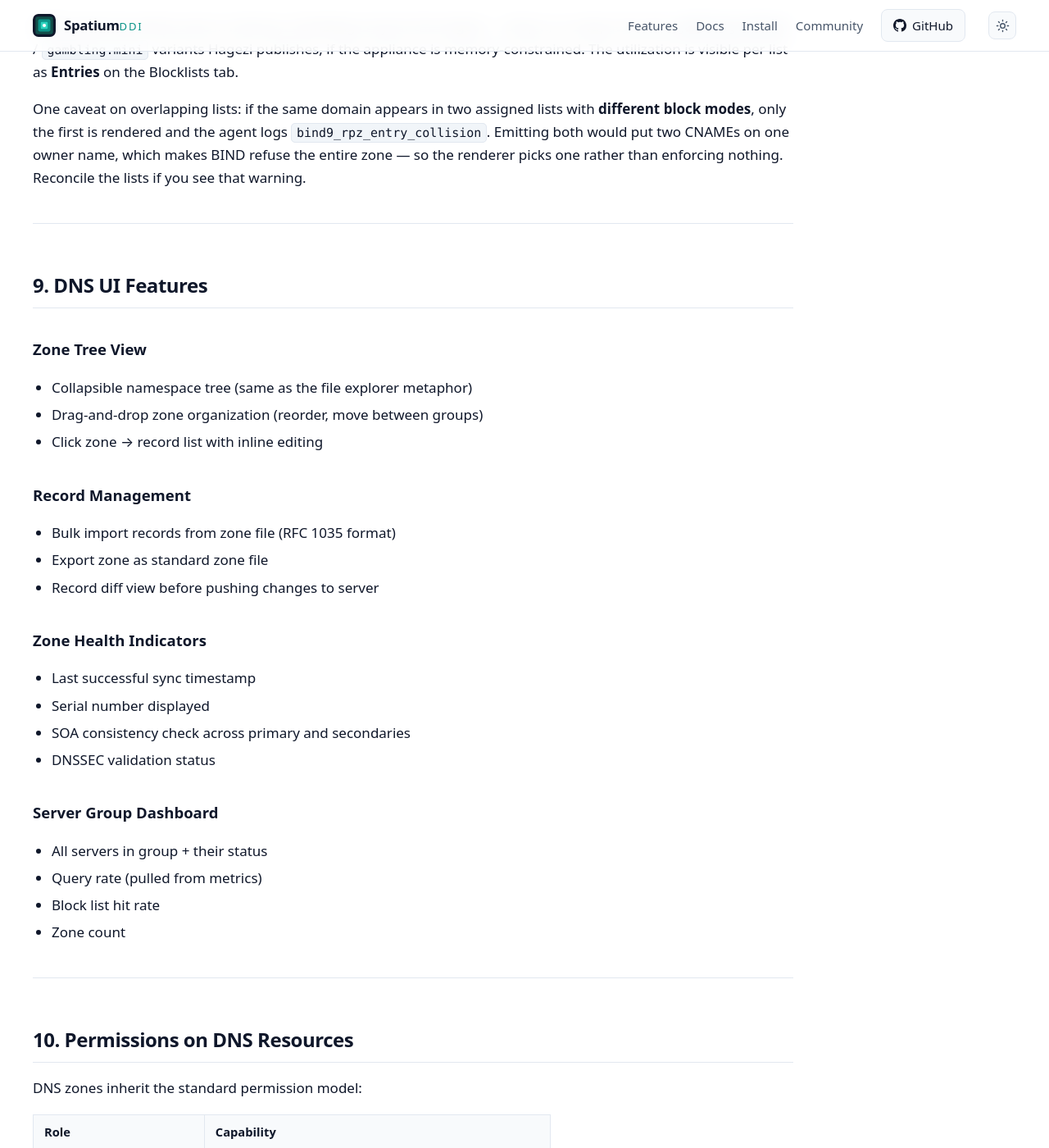
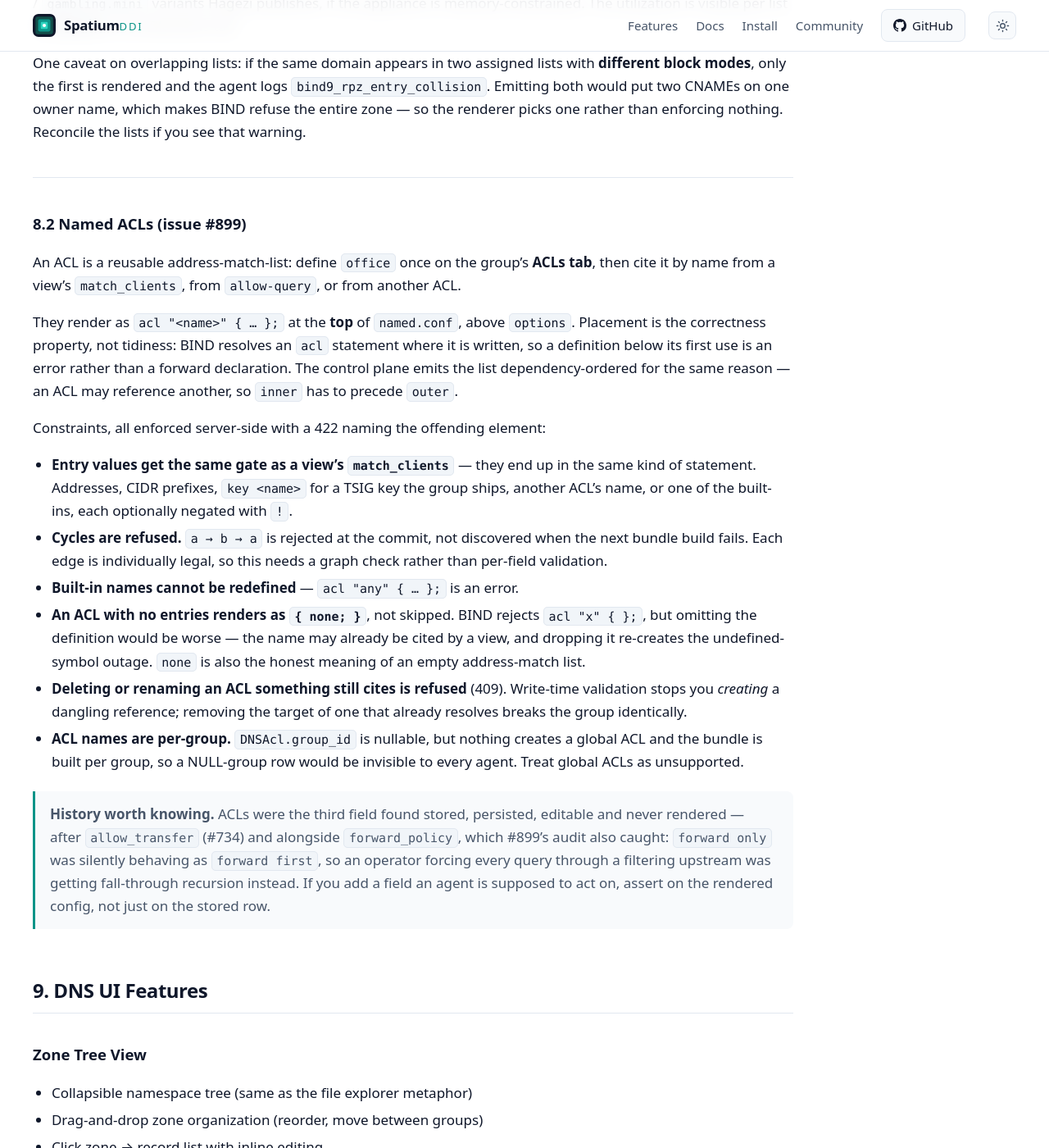
Before and after one commit to spatiumddi/spatiumddi.github.io, a Jekyll site: the page built from features/DNS.md, in a window 1280 px wide and 1400 px high, scrolled down 27298 px. Shown: the whole window at 82% size. Built offline with Jekyll 4.4.1, drawn with Linux system fonts in a browser that asks for light colours; our own code applies the rules of GitHub Pages for plain Markdown files; some of the changed text lies outside the part shown.

Commit message:
docs: publish main@a5aa9c3
Mirrored from spatiumddi/spatiumddi@a5aa9c359d5b6901d97fbede30104ae2255e9b12 by the docs-publish workflow. Do not edit this repository directly.

```diff
--- a/features/DNS.md
+++ b/features/DNS.md
@@ -660,9 +660,9 @@ everywhere" means in practice. It shipped with the split-horizon work in
 unreachable from the product despite being fully implemented underneath.
 
 A **view** is a set of clients, identified by source address. `match_clients`
-is a BIND address-match-list: addresses, CIDR prefixes, or one of `any` /
-`none` / `localhost` / `localnets`, each optionally negated with a leading
-`!`. Views are evaluated in `order`
+is a BIND address-match-list: addresses, CIDR prefixes, a named ACL from
+the ACLs tab, or one of `any` / `none` / `localhost` / `localnets`, each
+optionally negated with a leading `!`. Views are evaluated in `order`
 (low first) and a client is served by the **first** view it matches, so
 the catch-all belongs last.
 
@@ -701,18 +701,14 @@ view "guest" {
   `zone {}` alongside views, so once one view exists every zone is served
   from inside a view. Zones with no view of their own render into all of
   them.
-- **Named ACLs are not accepted in `match_clients` yet.** A `DNSAcl` row is
-  stored, listed and editable on the ACLs tab, and the config bundle even
-  carries an `acls` block — but only as `{id, name}`, and the DNS agent's
-  BIND9 renderer never reads it or emits an `acl {};` stanza. (The
-  control-plane template that does render one has no production caller.) A
-  view referencing an ACL by name would therefore reach a server with that
-  symbol undefined, `named-checkconf` would fail, and the agent would
-  decline the whole bundle — so the group stops converging entirely, not
-  just that view. The API rejects it with a 422 saying so. Use the
-  prefixes directly until the agent renders ACL definitions ([#899](https://github.com/spatiumddi/spatiumddi/issues/899)).
+- **Named ACLs work in `match_clients`** as of
+  [#899](https://github.com/spatiumddi/spatiumddi/issues/899). Before that
+  a `DNSAcl` row was stored, listed and editable and applied to nothing —
+  the bundle carried `{id, name}` with no entries and the agent emitted no
+  `acl {}` stanza — so a view citing one left an undefined symbol and the
+  group stopped converging. See §8.2.
 - **`match_clients` and the view name are validated server-side**
-  (`app/services/dns/view_validation.py`). Both are interpolated verbatim
+  (`app/services/dns/named_conf_validation.py`). Both are interpolated verbatim
   into `named.conf`, and the name additionally becomes a directory on the
   agent, so a malformed prefix, an undefined ACL or TSIG key name, or a
   name containing a path separator is rejected with a 422 naming the
@@ -878,6 +874,50 @@ entire zone — so the renderer picks one rather than enforcing nothing.
 Reconcile the lists if you see that warning.
 
 ---
+
+### 8.2 Named ACLs (issue #899)
+
+An ACL is a reusable address-match-list: define `office` once on the group's
+**ACLs tab**, then cite it by name from a view's `match_clients`, from
+`allow-query`, or from another ACL.
+
+They render as `acl "<name>" { … };` at the **top** of `named.conf`, above
+`options`. Placement is the correctness property, not tidiness: BIND
+resolves an `acl` statement where it is written, so a definition below its
+first use is an error rather than a forward declaration. The control plane
+emits the list dependency-ordered for the same reason — an ACL may
+reference another, so `inner` has to precede `outer`.
+
+Constraints, all enforced server-side with a 422 naming the offending
+element:
+
+- **Entry values get the same gate as a view's `match_clients`** — they end
+  up in the same kind of statement. Addresses, CIDR prefixes, `key <name>`
+  for a TSIG key the group ships, another ACL's name, or one of the
+  built-ins, each optionally negated with `!`.
+- **Cycles are refused.** `a → b → a` is rejected at the commit, not
+  discovered when the next bundle build fails. Each edge is individually
+  legal, so this needs a graph check rather than per-field validation.
+- **Built-in names cannot be redefined** — `acl "any" { … };` is an error.
+- **An ACL with no entries renders as `{ none; }`**, not skipped. BIND
+  rejects `acl "x" { };`, but omitting the definition would be worse — the
+  name may already be cited by a view, and dropping it re-creates the
+  undefined-symbol outage. `none` is also the honest meaning of an empty
+  address-match list.
+- **Deleting or renaming an ACL something still cites is refused** (409).
+  Write-time validation stops you *creating* a dangling reference; removing
+  the target of one that already resolves breaks the group identically.
+- **ACL names are per-group.** `DNSAcl.group_id` is nullable, but nothing
+  creates a global ACL and the bundle is built per group, so a NULL-group
+  row would be invisible to every agent. Treat global ACLs as unsupported.
+
+> **History worth knowing.** ACLs were the third field found stored,
+> persisted, editable and never rendered — after `allow_transfer` (#734)
+> and alongside `forward_policy`, which #899's audit also caught: `forward
+> only` was silently behaving as `forward first`, so an operator forcing
+> every query through a filtering upstream was getting fall-through
+> recursion instead. If you add a field an agent is supposed to act on,
+> assert on the rendered config, not just on the stored row.
 
 ## 9. DNS UI Features
 
```
